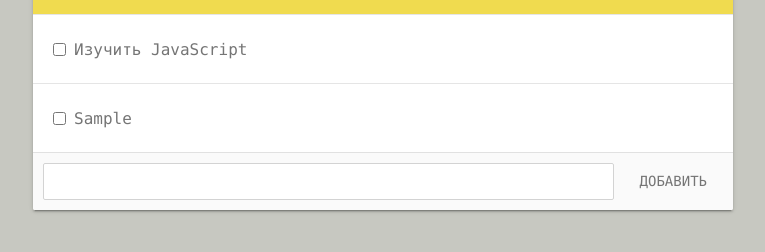
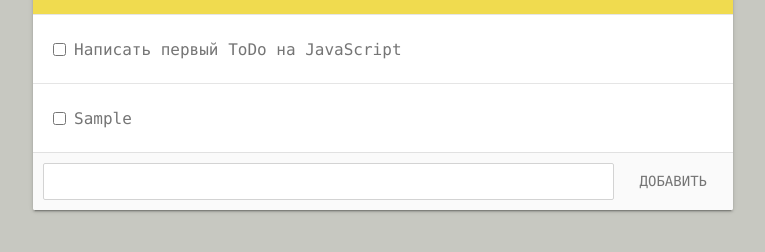
Before and after one commit to philiprzn/EPAM_Training, a plain HTML site: page todo_vanilla/index.html in a window 1280 px wide. Both pictures are taken after typing "Sample" into the empty fields and a click on the button "ДОБАВИТЬ". Shown: the part 126-378 px from the top of the page, without its empty margins (257-1022 px from the left). Drawn offline with Linux system fonts and the light colour scheme.

Commit message:
todo vanilla 2

```diff
--- a/todo_vanilla/index.html
+++ b/todo_vanilla/index.html
@@ -15,7 +15,7 @@
             <ul id="todo-list">
                 <li class="todo-item">
                     <input class="checkbox" type="checkbox">
-                    <label class="title">Изучить JavaScript</label>
+                    <label class="title">Написать первый  ToDo на JavaScript</label>
                     <input class="textfield" type="text">
                     <button class="edit">Изменить</button>
                     <button class="delete">Удалить</button>
--- a/todo_vanilla/js/app.js
+++ b/todo_vanilla/js/app.js
@@ -9,46 +9,62 @@ const main = (document => {
 
         Object.keys(props).forEach( key => element[key] = props[key]);
 
-        if (children.length >0){
+        if (children.length > 0){
             children.forEach(child => {
                 if (typeof child === 'string'){
-                child = document.createTextNode(child);
-            }
+                     child = document.createTextNode(child);
+                }
             element.appendChild(child);
-        });
+            })
         };
         return element;
     }
 
+    // function createTodoItem(title) {
+    //     const checkBox = document.createElement('input');
+    //     checkBox.type = 'checkbox';
+    //     checkBox.className = 'checkbox';
+    //
+    //     const label = document.createElement('label');
+    //     label.innerText = title;
+    //     label.className = 'title';
+    //
+    //     const editInput = document.createElement('input');
+    //     editInput.type = 'text';
+    //     editInput.className = 'textfield';
+    //
+    //     const editButton = document.createElement('button');
+    //     editButton.innerText = 'Изменить';
+    //     editButton.className = 'edit';
+    //
+    //     const deleteButton = document.createElement('button');
+    //     deleteButton.innerText = 'Удалить';
+    //     deleteButton.className = 'delete';
+    //
+    //     const listItem = document.createElement('li');
+    //     listItem.className = 'todo-item';
+    //
+    //     listItem.appendChild(checkBox);
+    //     listItem.appendChild(label);
+    //     listItem.appendChild(editInput);
+    //     listItem.appendChild(editButton);
+    //     listItem.appendChild(deleteButton);
+    //
+    //     // console.log(listItem);
+    //
+    //     bindEvents(listItem);
+    //
+    //     return listItem;
+    // }
+
     function createTodoItem(title) {
-        const checkBox = document.createElement('input');
-        checkBox.type = 'checkbox';
-        checkBox.className = 'checkbox';
-
-        const label = document.createElement('label');
-        label.innerText = title;
-        label.className = 'title';
-
-        const editInput = document.createElement('input');
-        editInput.type = 'text';
-        editInput.className = 'textfield';
-
-        const editButton = document.createElement('button');
-        editButton.innerText = 'Изменить';
-        editButton.className = 'edit';
-
-        const deleteButton = document.createElement('button');
-        deleteButton.innerText = 'Удалить';
-        deleteButton.className = 'delete';
-
-        const listItem = document.createElement('li');
-        listItem.className = 'todo-item';
-
-        listItem.appendChild(checkBox);
-        listItem.appendChild(label);
-        listItem.appendChild(editInput);
-        listItem.appendChild(editButton);
-        listItem.appendChild(deleteButton);
+        const checkBox = createElement('input', { type: 'checkbox', className: 'checkbox'});
+        const label = createElement('label', {className: 'title'}, title);
+        const editInput = createElement('input', {type: 'text', className: 'textfield'});
+        const editButton = createElement('button', { className: 'edit'}, 'Изменить');
+        const deleteButton = createElement('button', { className: 'delete'}, 'Удалить');
+        const listItem = createElement('li', {className: 'todo-item'}, checkBox, label,
+            editInput, editButton, deleteButton);
 
         // console.log(listItem);
 
@@ -56,22 +72,6 @@ const main = (document => {
 
         return listItem;
     }
-
-    // function createTodoItem(title) {
-    //     const checkBox = createElement('input', { type: 'checkbox', className: 'checkbox'});
-    //     const label = createElement('label', {className: 'title'}, title);
-    //     const editInput = createElement('input', {type: 'text', className: 'textfield'});
-    //     const editButton = createElement('button', { className: 'edit'}, 'Изменить');
-    //     const deleteButton = createElement('button', { className: 'delete'}, 'Удалить');
-    //     const listItem = createElement('li', {className: 'todo-item'}, checkBox, label,
-    //         editInput, editButton, deleteButton);
-    //
-    //     // console.log(listItem);
-    //
-    //     bindEvents(listItem);
-    //
-    //     return listItem;
-    // }
 
 
     function bindEvents(todoItem) {
@@ -89,7 +89,7 @@ const main = (document => {
 
         if (addInput.value === '') return alert ('Введите название задачи.');
 
-        const todoItem = createTodoItem(addInput.value)
+        const todoItem = createTodoItem(addInput.value);
 
         todoList.appendChild(todoItem);
         addInput.value = '';
@@ -100,10 +100,11 @@ const main = (document => {
     //     console.log(this);
     // }
 
-    function toggleTodoItem() {
+    function toggleTodoItem(e) {
         const listItem = this.parentNode;
+        // console.log(this);
+        // console.log(listItem);
         listItem.classList.toggle('completed');
-
     }
 
     function editTodoItem() {
@@ -111,6 +112,8 @@ const main = (document => {
         const title = listItem.querySelector('.title');
         const editInput = listItem.querySelector('.textfield');
         const isEditing = listItem.classList.contains('editing');
+
+        listItem.classList.toggle('editing');
 
         if (isEditing) {
             title.innerText = editInput.value;
@@ -120,12 +123,12 @@ const main = (document => {
             this.innerText = 'Сохранить';
         }
 
-        listItem.classList.toggle('editing');
     }
 
     function deleteTodoItem() {
-        const listItem = this.parentNode;
-        todoList.removeChild(listItem);
+        const todoItem = this.parentNode;
+        // console.log(todoItem);
+        todoList.removeChild(todoItem);
     }
 
     const todoForm = document.getElementById('todo-form');
```
